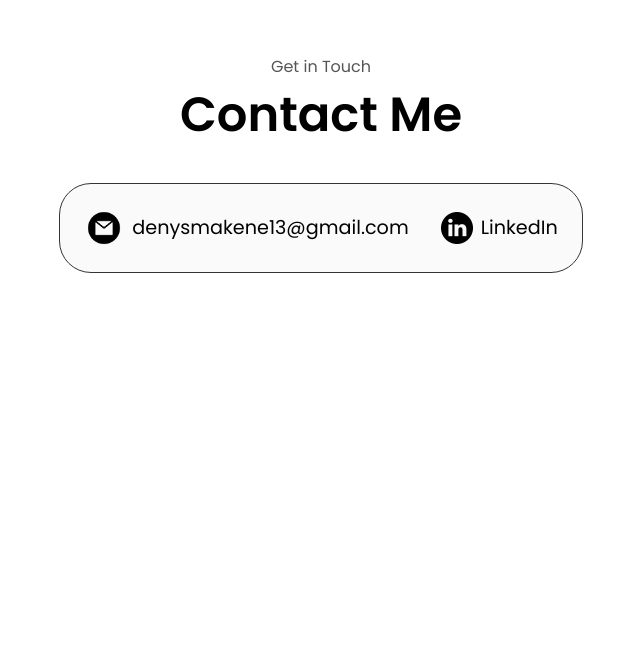
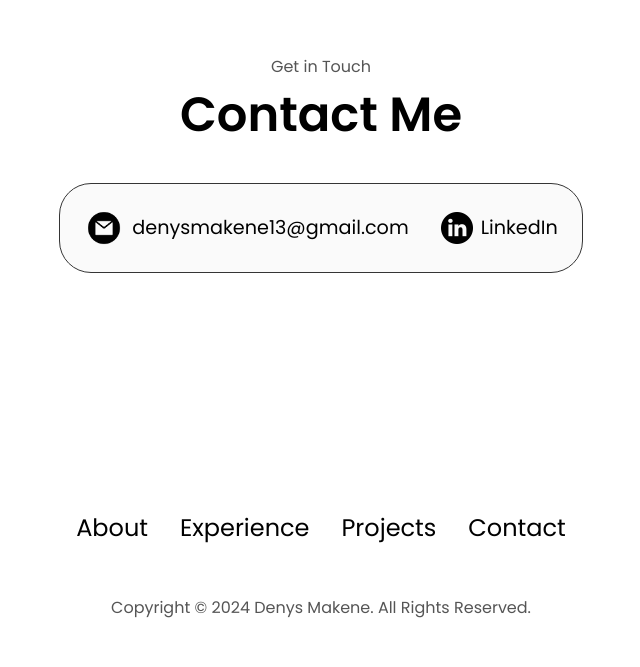
Before and after one commit to Denysmak/Portfolio, a plain HTML site: page index.html in a window 1280 px wide. Shown: the part 3181-3848 px from the top of the page, without its empty margins (319-959 px from the left). Before the commit the page ends 3640 px from the top, so only its background shows below. Drawn offline with Linux system fonts and the light colour scheme.

Commit message:
create footer

```diff
--- a/index.html
+++ b/index.html
@@ -341,6 +341,19 @@
         </div>
       </div>
     </section>
+    <footer>
+      <nav>
+        <div class="nav-links-container">
+          <ul class="nav-links">
+            <li><a href="#about">About</a></li>
+            <li><a href="#experience">Experience</a></li>
+            <li><a href="#projects">Projects</a></li>
+            <li><a href="#contact">Contact</a></li>
+          </ul>
+        </div>
+      </nav>
+      <p>Copyright &#169; 2024 Denys Makene. All Rights Reserved.</p>
+    </footer>
     <script src="script.js"></script>
   </body>
 </html>
--- a/style.css
+++ b/style.css
@@ -379,3 +379,12 @@ article .icon{
 .email-icon{
     height: 2.5rem;
 }
+
+/* FOOTER SECTION */
+footer{
+    height: 26vh;
+    margin: 0 1rem;
+}
+footer p {
+    text-align: center;
+}
```
